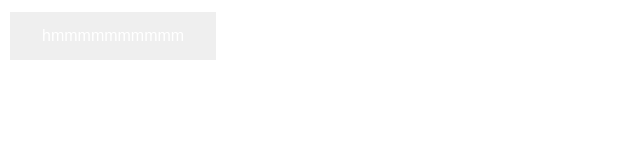
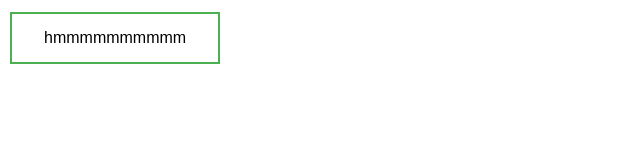
Before and after one commit to chickennu99et/test, a plain HTML site: page index.html in a window 1280 px wide. Shown: the whole page, without its empty margins (0-640 px from the left). Drawn offline with Linux system fonts and the light colour scheme.

Commit message:
more button testing

```diff
--- a/index.html
+++ b/index.html
@@ -14,8 +14,17 @@
   cursor: pointer;
 }
 
-.button1 {background-color: 000000;}
-.button1: hover {background-color: 414141;}
+.button1 {
+  background-color: white;
+  color: black;
+  border: 2px solid #4CAF50;
+}
+
+.button1:hover {
+  background-color: #4CAF50;
+  color: white;
+}
+
 
 </style>
 </head>
```
